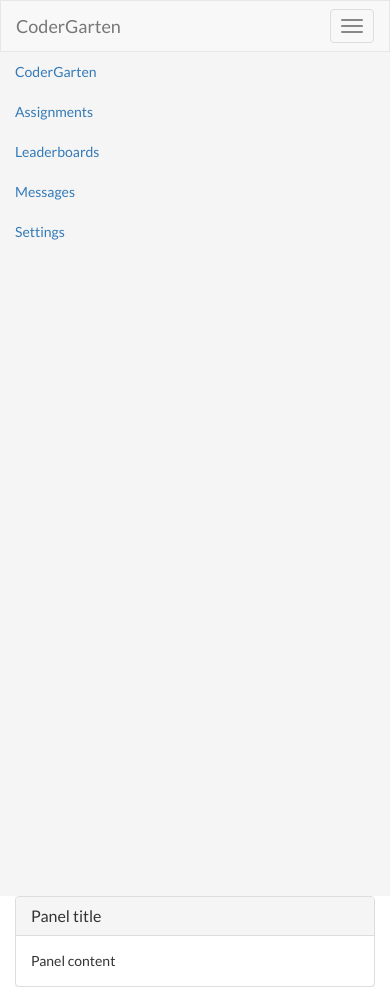
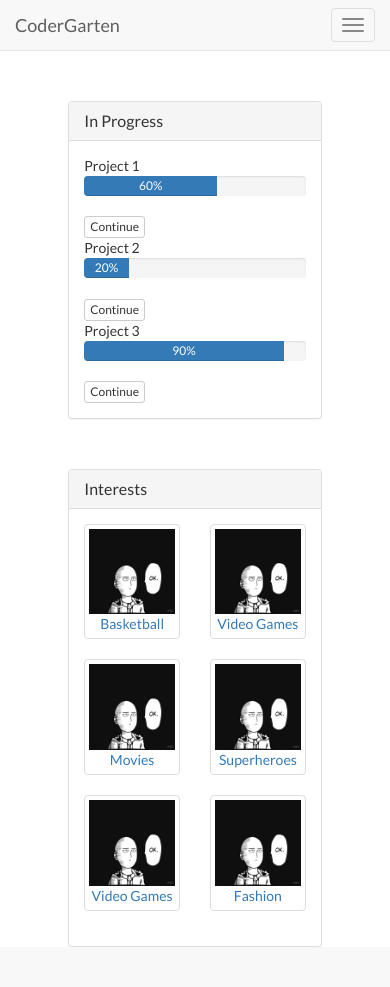
Before and after one commit to amc8391/CoderGarten, a Flask app: page /student-homepage in a window 390 px wide. After the commit the page ends 947 px from the top, so only its background shows below. Run offline with Flask 2, Linux system fonts and the light colour scheme; some libraries are stand-ins or nearby versions.

Commit message:
-created student homepage -replaces left side nav with a fixed top navbar since left nav isn't responsive

```diff
--- a/app/static/css/main.css
+++ b/app/static/css/main.css
@@ -5,15 +5,38 @@ html, body {
 	height:100%;
 }
 
-/* left hand navbar */
-.side {
-	background-color: #f5f5f5;
+ul {
+	list-style-type: none;
+}
+
+#content {
+	margin-top: 51px;
 }
 
 .full {
 	margin:0;
 	padding:0;
 	height:100%;
+	margin: 0 auto;
+}
+
+.panel-65 {
+	margin: 0 auto;
+	width: 65%;
+	margin-top: 50px;
+}
+
+.div-inline {
+	display: inline-block;
+}
+
+.text-centered {
+	text-align: center;
+}
+
+/* left hand navbar */
+.side {
+	background-color: #f5f5f5;
 }
 
 /*# sourceMappingURL=main.css.map */
--- a/app/templates/main.html
+++ b/app/templates/main.html
@@ -16,11 +16,10 @@
 </head>
 
 <body>
-    <nav class="navbar navbar-default" style="margin-bottom: 0;">
-  <div class="container-fluid">
-    <!-- Brand and toggle get grouped for better mobile display -->
+    <nav class="navbar navbar-default navbar-fixed-top">
+      <div class="container">
         <div class="navbar-header">
-      <button type="button" class="navbar-toggle collapsed" data-toggle="collapse" data-target="#bs-example-navbar-collapse-1" aria-expanded="false">
+          <button type="button" class="navbar-toggle collapsed" data-toggle="collapse" data-target="#navbar" aria-expanded="false" aria-controls="navbar">
             <span class="sr-only">Toggle navigation</span>
             <span class="icon-bar"></span>
             <span class="icon-bar"></span>
@@ -28,37 +27,45 @@
           </button>
           <a class="navbar-brand" href="#">CoderGarten</a>
         </div>
+        <div id="navbar" class="navbar-collapse collapse">
+          <ul class="nav navbar-nav">
+            <li class="active"><a href="#">Home</a></li>
+            <li><a href="/assignments">Assignments</a></li>
+            <li><a href="/leaderboards">Leaderboards</a></li>
+            <li><a href="/messages">Messages</a></li>
+            <li><a href="/Settings">Settings</a></li>
+          </ul>
+          <ul class="nav navbar-nav navbar-right">
+            <li><a href="../navbar/">Student info here</a></li>
 
-    <!-- Collect the nav links, forms, and other content for toggling -->
-    <div class="collapse navbar-collapse" id="bs-example-navbar-collapse-1">
-      <ul class="nav navbar-nav navbar-right">
-        <!-- right navbar items -->
           </ul>
-    </div><!-- /.navbar-collapse -->
-  </div><!-- /.container-fluid -->
+        </div><!--/.nav-collapse -->
+      </div>
     </nav>
-    <div class="container-fluid full">
-        <div class="row full">
-            <div class="col-sm-3 col-md-2 sidebar side full" style="height:100%;">
+    <div class="container-fluid">
+        <!--<div class="row full">
+            <div class="col-sm-3 col-md-2 sidebar side">
                 <ul class="nav nav-sidebar">
-                    <li class="active">
-                        <a href="#">CoderGarten</a>
-                        <span class="sr-only">{current}</span>
-                    </li>
+                    <li class="active"><a href="#">CoderGarten</a></li>
                     <li><a href="#">Assignments</a></li>
                     <li><a href="#">Leaderboards</a></li>
                     <li><a href="#">Messages</a></li>
                     <li><a href="#">Settings</a></li>
                 </ul>
             </div>
-    	   <div id="content" class="col-sm-9 col-md-10">{% block content %}{% endblock %}</div>
+
+       </div>-->
+        <div id="content">
+            {% block content %}{% endblock %}
         </div>
+
     </div>
     <div id="footer">
       {% block footer %}
       {% endblock %}
     </div>
 </body>
+
 <script src="https://code.jquery.com/jquery-1.12.0.min.js"></script>
 <script src="https://code.jquery.com/jquery-migrate-1.2.1.min.js"></script>
 
--- a/app/templates/student-homepage.html
+++ b/app/templates/student-homepage.html
@@ -5,12 +5,105 @@
 {% endblock %}
 
 {% block content %}
-	<div class="panel panel-default">
-	  <div class="panel-heading">
-	    <h3 class="panel-title">Panel title</h3>
-	  </div>
-	  <div class="panel-body">
-	    Panel content
-	  </div>
+	<div class="row">
+		<div class="panel panel-default panel-65">
+		  <div class="panel-heading">
+		    <h3 class="panel-title">In Progress</h3>
+		  </div>
+		  <div class="panel-body">
+	    		<div class="row">
+	    			<div class="col-md-3">
+	    				Project 1
+	    			</div>
+	    			<div class="col-md-7">
+	    				<div class="progress">
+							<div class="progress-bar" role="progressbar" aria-valuenow="60" aria-valuemin="0" aria-valuemax="100" style="width: 60%;">
+							60%
+							</div>
+						</div>
+	    			</div>
+		    		<div class="col-md-2">
+		    			<button type="button" class="btn btn-xs btn-default">Continue</button>
+		    		</div>
+	    		</div>
+	    		<div class="row">
+	    			<div class="col-md-3">
+	    				Project 2
+	    			</div>
+	    			<div class="col-md-7">
+	    				<div class="progress">
+							<div class="progress-bar" role="progressbar" aria-valuenow="60" aria-valuemin="0" aria-valuemax="100" style="width: 20%;">
+							20%
+							</div>
+						</div>
+	    			</div>
+		    		<div class="col-md-2">
+		    			<button type="button" class="btn btn-xs btn-default">Continue</button>
+		    		</div>
+	    		</div>
+	    		<div class="row">
+	    			<div class="col-md-3">
+	    				Project 3
+	    			</div>
+	    			<div class="col-md-7">
+	    				<div class="progress">
+							<div class="progress-bar" role="progressbar" aria-valuenow="60" aria-valuemin="0" aria-valuemax="100" style="width: 90%;">
+							90%
+							</div>
+						</div>
+	    			</div>
+		    		<div class="col-md-2">
+		    			<button type="button" class="btn btn-xs btn-default">Continue</button>
+		    		</div>
+	    		</div>
+		  </div>
+		</div>
+	</div>
+	<div class="row">
+		<div class="panel panel-default panel-65">
+		  <div class="panel-heading">
+		    <h3 class="panel-title">Interests</h3>
+		  </div>
+		  <div class="panel-body">
+		    <div class="row">
+			  <div class="col-xs-6 col-md-4 text-centered">
+			    <a href="#" class="thumbnail">
+			      <img src="{{ url_for('static', filename='img/saitama.jpg') }}" alt="...">
+			      <span>Basketball</span>
+			    </a>
+			  </div>
+			  <div class="col-xs-6 col-md-4 text-centered">
+			    <a href="#" class="thumbnail">
+			      <img src="{{ url_for('static', filename='img/saitama.jpg') }}" alt="...">
+			      Video Games
+			    </a>
+			  </div>
+			  <div class="col-xs-6 col-md-4 text-centered">
+			    <a href="#" class="thumbnail">
+			      <img src="{{ url_for('static', filename='img/saitama.jpg') }}" alt="...">
+			      Movies
+			    </a>
+			  </div>
+			  <div class="col-xs-6 col-md-4 text-centered">
+			    <a href="#" class="thumbnail">
+			      <img src="{{ url_for('static', filename='img/saitama.jpg') }}" alt="...">
+			      Superheroes
+			    </a>
+			  </div>
+			  <div class="col-xs-6 col-md-4 text-centered">
+			    <a href="#" class="thumbnail">
+			      <img src="{{ url_for('static', filename='img/saitama.jpg') }}" alt="...">
+			      Video Games
+			    </a>
+			  </div>
+			  <div class="col-xs-6 col-md-4 text-centered">
+			    <a href="#" class="thumbnail">
+			      <img src="{{ url_for('static', filename='img/saitama.jpg') }}" alt="...">
+			      Fashion
+			    </a>
+			  </div>
+			</div>
+		  </div>
+		</div>
 	</div>
 {% endblock %}
```
Also changed, not shown: app/static/img/saitama.jpg (added). Lines whose indentation alone changed are shown as unchanged.
